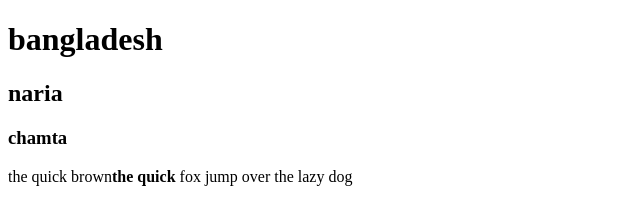
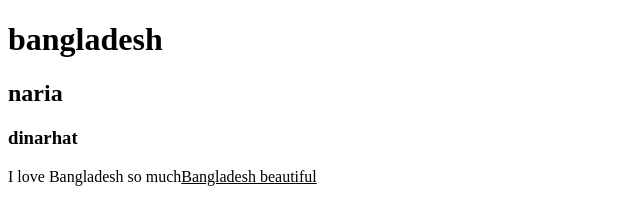
Before and after one commit to RafiqueMridha/developer-portfolio1, a plain HTML site: page index.html in a window 1280 px wide. Shown: the whole page, without its empty margins (0-640 px from the left). Drawn offline with Linux system fonts and the light colour scheme.

Commit message:
dinarhat

```diff
--- a/index.html
+++ b/index.html
@@ -7,10 +7,9 @@
     <title>Document</title>
     <h1>bangladesh</h1>
     <h2>naria</h2>
-    <h3>chamta</h3>
+    <h3>dinarhat</h3>
 </head>
 <body>
-<p>the quick brown<b>the quick</b> fox jump over the lazy dog</p>
-</body>
+<p>I love Bangladesh so much<u>Bangladesh beautiful</u></p>
 </body>
 </html>
```
